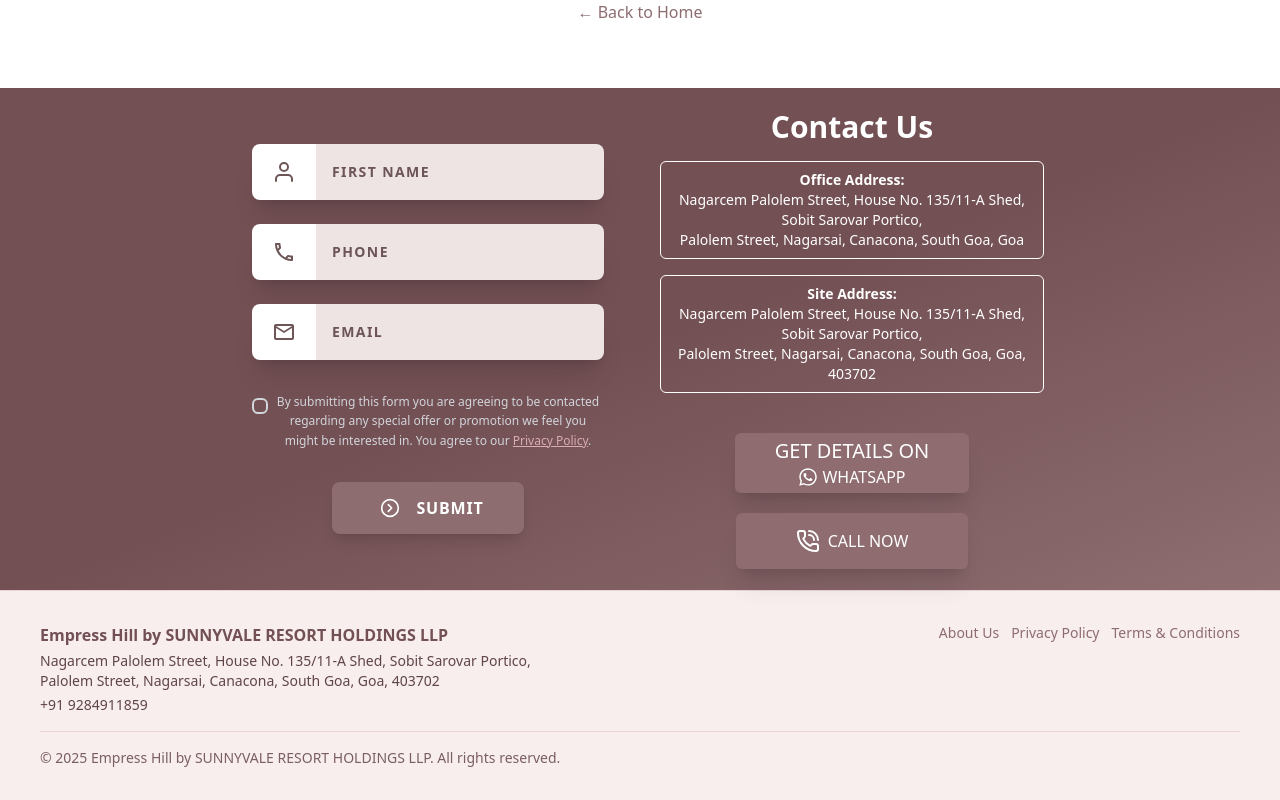
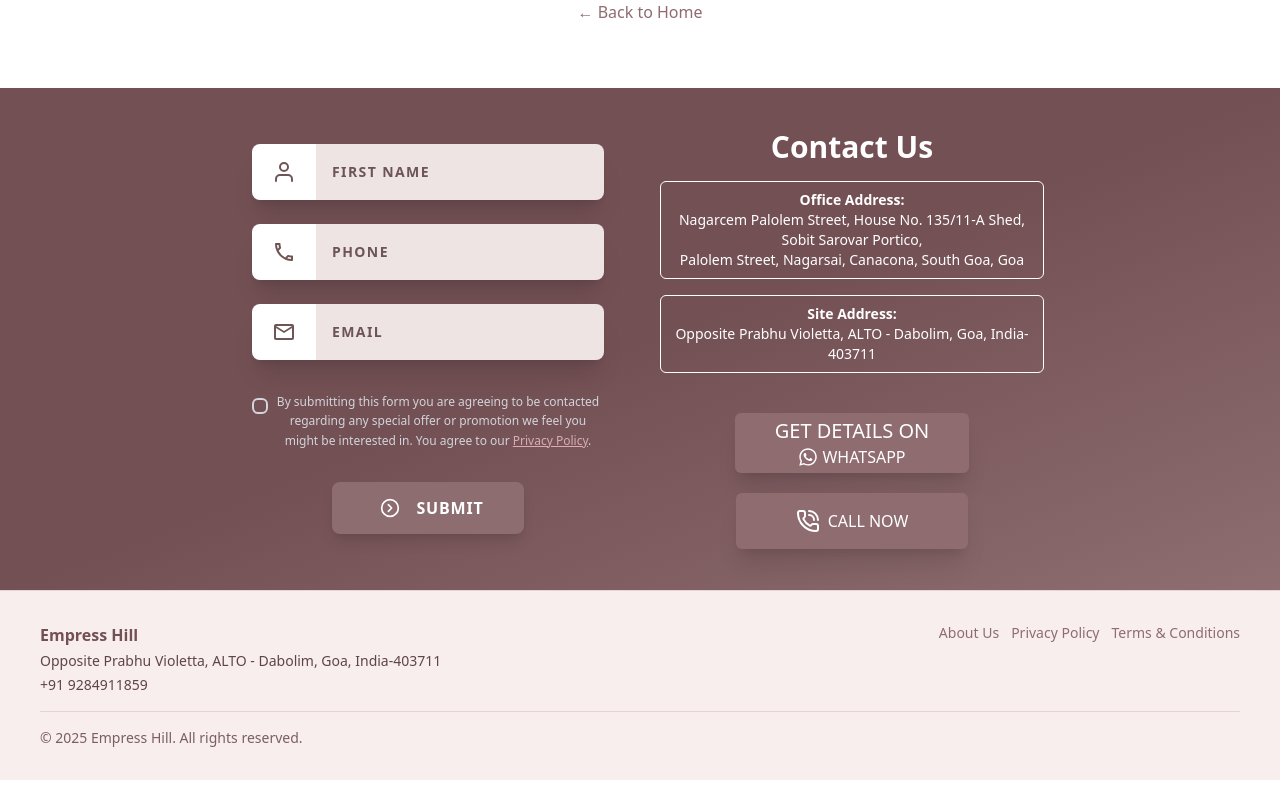
Before and after one commit to RockingThor/empress-hill-website, a Next.js app: page /privacy-policy in a window 1280 px wide. Shown: the part 2493-3293 px from the top of the page. Built offline with nearby package versions, Linux system fonts and the light colour scheme; a web font is replaced by a local one.

Commit message:
updated address

```diff
--- a/components/ContactUs.tsx
+++ b/components/ContactUs.tsx
@@ -20,7 +20,7 @@
                 </div>
                 <div className="flex flex-col border-[0.1px] border-white rounded-md p-2 w-full font-poppins text-sm">
                     <p className="text-center font-semibold">Site Address:</p>
-                    <p className="text-center">Nagarcem Palolem Street, House No. 135/11-A Shed, Sobit Sarovar Portico, <br/> Palolem Street, Nagarsai, Canacona, South Goa, Goa, 403702</p>
+                    <p className="text-center">Opposite Prabhu Violetta, ALTO - Dabolim, Goa, India-403711</p>
                 </div>
             </div>
 
--- a/components/legal/CompanyFooterSection.tsx
+++ b/components/legal/CompanyFooterSection.tsx
@@ -2,8 +2,8 @@
 import React from 'react';
 
 export const businessInfo = {
-    companyName: 'Empress Hill by SUNNYVALE RESORT HOLDINGS LLP',
-    address: `Nagarcem Palolem Street, House No. 135/11-A Shed, Sobit Sarovar Portico, <br/> Palolem Street, Nagarsai, Canacona, South Goa, Goa, 403702`,
+    companyName: 'Empress Hill',
+    address: 'Opposite Prabhu Violetta, ALTO - Dabolim, Goa, India-403711',
     contactNumber: '+91 9284911859',
     email: 'info@empresshill.in',
 };
@@ -19,7 +19,6 @@
 }
 
 const currentYear = new Date().getFullYear();
-const addressLines = businessInfo.address.split(/<br\s*\/?>/);
 
 const CompanyFooterSection: React.FC<CompanyFooterSectionProps> = ({ compact = false }) => {
     return (
@@ -27,15 +26,7 @@
             <div className="mx-auto flex max-w-7xl flex-col gap-4 lg:flex-row lg:items-start lg:justify-between">
                 <div className="space-y-1 text-sm text-[#5f4448]">
                     <p className="text-base font-semibold text-[#725054]">{businessInfo.companyName}</p>
-
-                    <p>
-                        {addressLines.map((line, index) => (
-                            <React.Fragment key={index}>
-                                {line}
-                                {index < addressLines.length - 1 && <br />}
-                            </React.Fragment>
-                        ))}
-                    </p>
+                    <p>{businessInfo.address}</p>
                     <p>{businessInfo.contactNumber}</p>
                     {/* <p>{businessInfo.email}</p> */}
                 </div>
```
